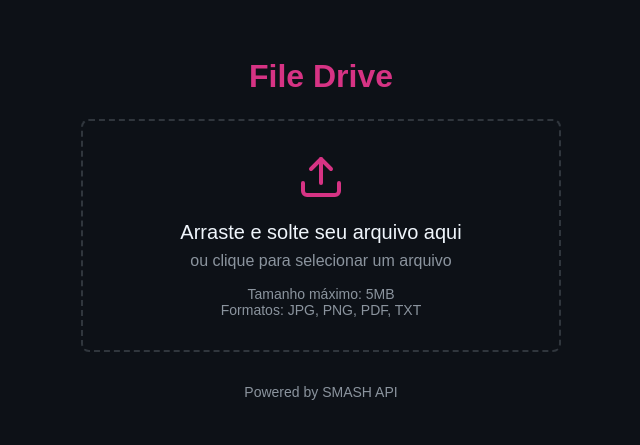
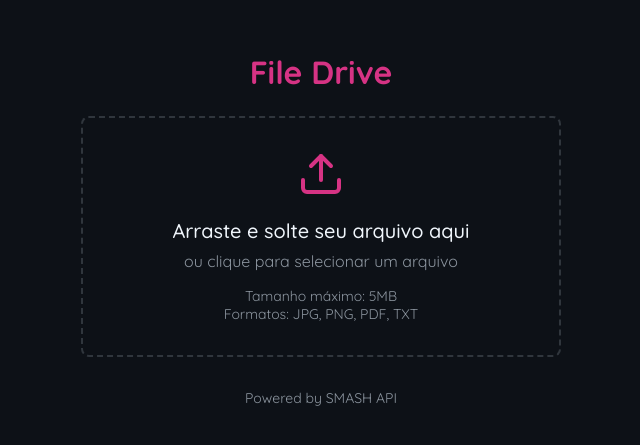
Before and after one commit to sarasmorais/smash-drive, a plain HTML site: page index.html in a window 1280 px wide. Shown: the part 171-616 px from the top of the page, without its empty margins (319-959 px from the left). Drawn offline with Linux system fonts and the light colour scheme.

Commit message:
outra fonte

```diff
--- a/css/content.css
+++ b/css/content.css
@@ -1,5 +1,3 @@
-
-
 body {
   background-color: var(--color-bg);
   color: var(--color-text);
--- a/css/reset.css
+++ b/css/reset.css
@@ -1,4 +1,5 @@
-@import url('https://fonts.googleapis.com/css2?family=Poppins:ital,wght@0,100;0,200;0,300;0,400;0,500;0,600;0,700;0,800;0,900;1,100;1,200;1,300;1,400;1,500;1,600;1,700;1,800;1,900&display=swap');
+@import url('https://fonts.googleapis.com/css2?family=Quicksand:wght@300..700&display=swap');
+
 :root {
   --color-bg: #0d1117;
   --color-card: #161b22;
@@ -15,5 +16,5 @@
   margin: 0;
   padding: 0;
   box-sizing: border-box;
-  font-family:"Bungee", sans-serif;
+  font-family: "Quicksand", sans-serif;
 }
```
Lines whose indentation alone changed are shown as unchanged.
